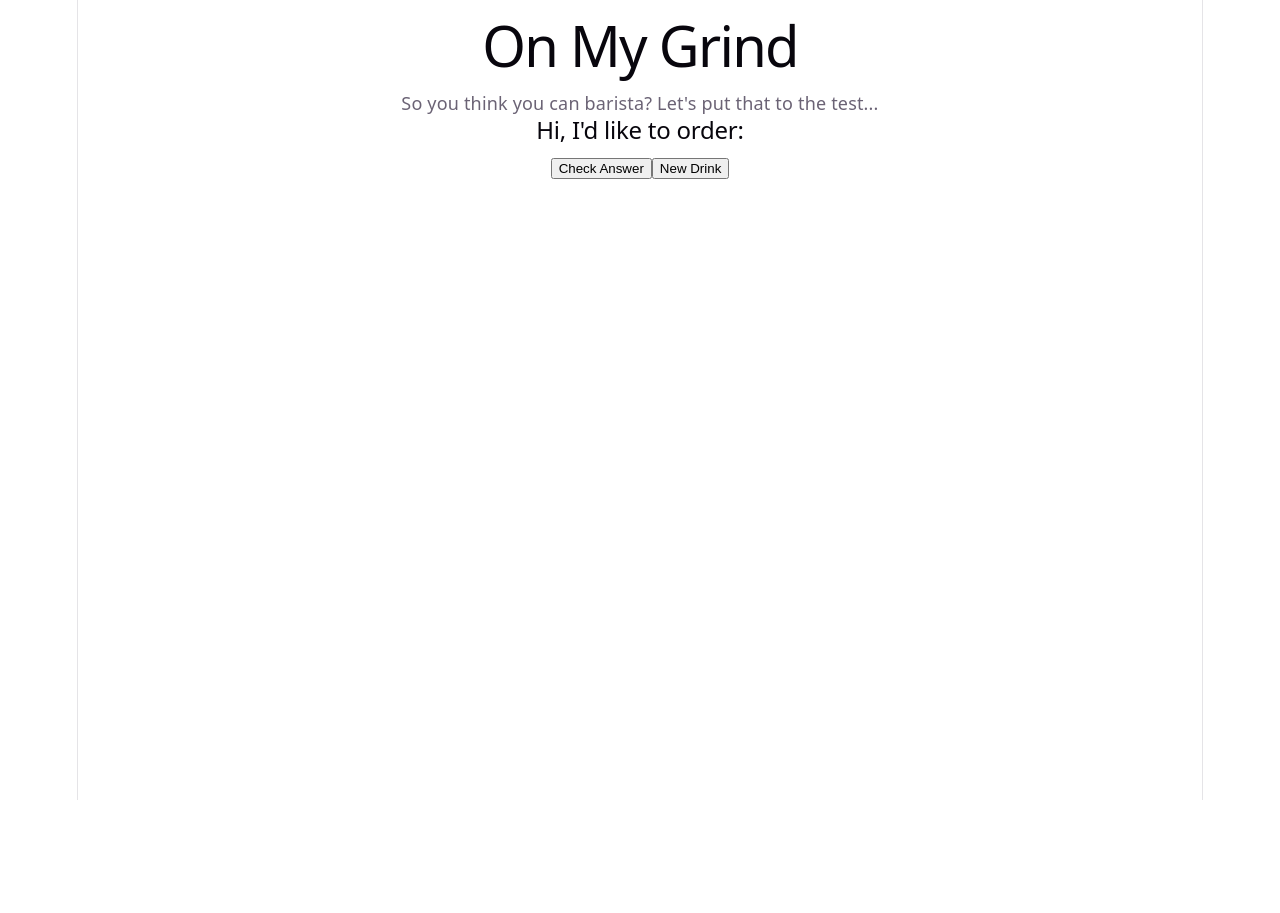
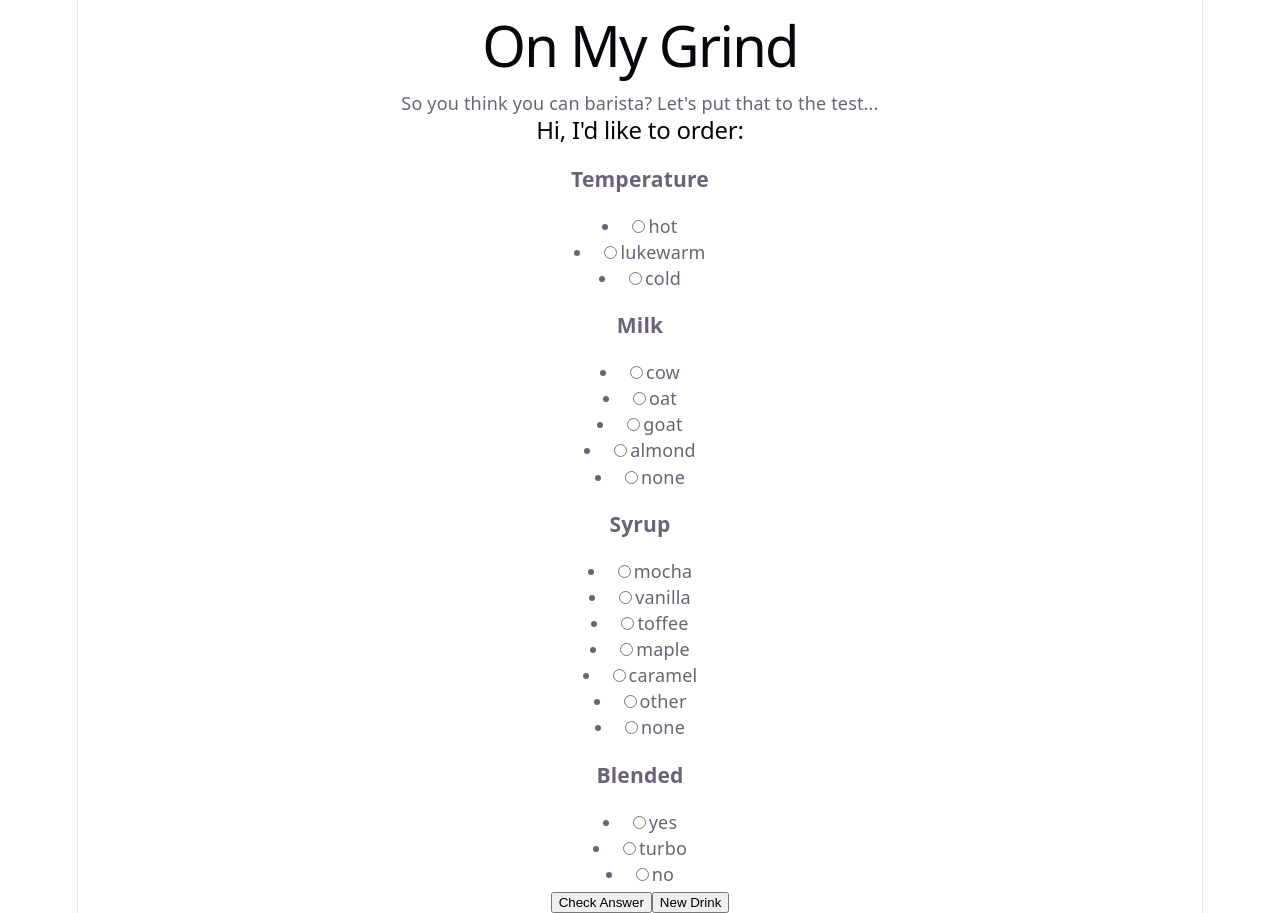
Before and after one commit to bagheeraja/web102_lab03_on_my_grind, a React (Vite) app: page / in a window 1280 px wide. Before the commit the page ends 800 px from the top, so only its background shows below. Built offline with nearby package versions, Linux system fonts and the light colour scheme.

Commit message:
Recipe choices added to BaristaForm as radio buttons

```diff
--- a/src/components/BaristaForm.jsx
+++ b/src/components/BaristaForm.jsx
@@ -1,4 +1,6 @@
 import { useState } from "react";
+import RecipeChoices from './RecipeChoices'
+
 const BaristaForm = () => {
 
     const [inputs, setInputs] = useState({
@@ -10,8 +12,8 @@
 
     const ingredients = {
         'temperature' : ['hot', 'lukewarm', 'cold'],
+        'milk': ['cow', 'oat', 'goat', 'almond', 'none'],
         'syrup': ['mocha', 'vanilla', 'toffee', 'maple', 'caramel', 'other', 'none'],
-        'milk': ['cow', 'oat', 'goat', 'almond', 'none'],
         'blended': ['yes', 'turbo', 'no']
     }
 
@@ -28,6 +30,61 @@
             <h2>Hi, I'd like to order:</h2>
 
             <form>
+                <h3>Temperature</h3>
+                <div className="answer-space" >
+                    {inputs["temperature"]}
+                </div>
+                <RecipeChoices
+                    handleChange={(e) => setInputs((prevState => ({
+                        ...prevState,
+                        [e.target.name]: e.target.value,
+                    })))}
+                    label="temperature"
+                    choices={ingredients["temperature"]}
+                    checked={inputs["temperature"]}
+                />
+
+                <h3>Milk</h3>
+                <div className="answer-space" >
+                    {inputs["milk"]}
+                </div>
+                <RecipeChoices
+                    handleChange={(e) => setInputs((prevState => ({
+                        ...prevState,
+                        [e.target.name]: e.target.value,
+                    })))}
+                    label="milk"
+                    choices={ingredients["milk"]}
+                    checked={inputs["milk"]}
+                />
+
+                <h3>Syrup</h3>
+                <div className="answer-space" >
+                    {inputs["syrup"]}
+                </div>
+                <RecipeChoices
+                    handleChange={(e) => setInputs((prevState => ({
+                        ...prevState,
+                        [e.target.name]: e.target.value,
+                    })))}
+                    label="syrup"
+                    choices={ingredients["syrup"]}
+                    checked={inputs["syrup"]}
+                />
+
+                <h3>Blended</h3>
+                <div className="answer-space" >
+                    {inputs["blended"]}
+                </div>
+                <RecipeChoices
+                    handleChange={(e) => setInputs((prevState => ({
+                        ...prevState,
+                        [e.target.name]: e.target.value,
+                    })))}
+                    label="blended"
+                    choices={ingredients["blended"]}
+                    checked={inputs["blended"]}
+                />
 
             </form>
             <button
--- /dev/null
+++ b/src/components/RecipeChoices.jsx
@@ -0,0 +1,24 @@
+import { useState } from "react";
+
+const RecipeChoices = ({handleChange, label, choices, checked}) => {
+    return(
+        <div className="radio-buttons">
+            {choices &&
+                choices.map((choice) => (
+                    <li key={choice}>
+                        <input
+                            id={choice}
+                            value={choice}
+                            name={label}
+                            type="radio"
+                            onChange={handleChange}
+                            checked={checked == choice}
+                    />
+                        {choice}
+                    </li>
+                ))}
+        </div>
+    );
+};
+
+export default RecipeChoices;
```
